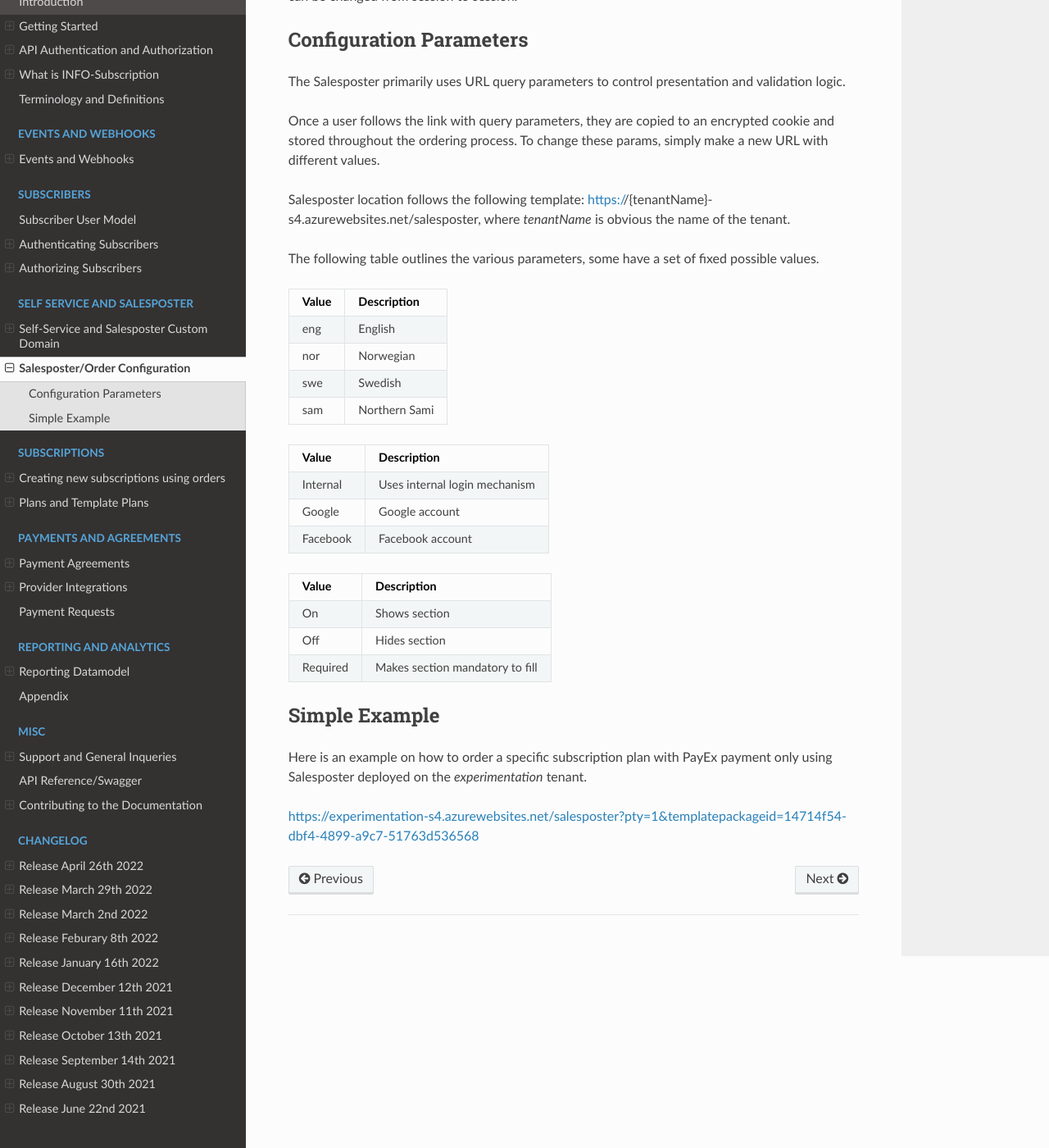
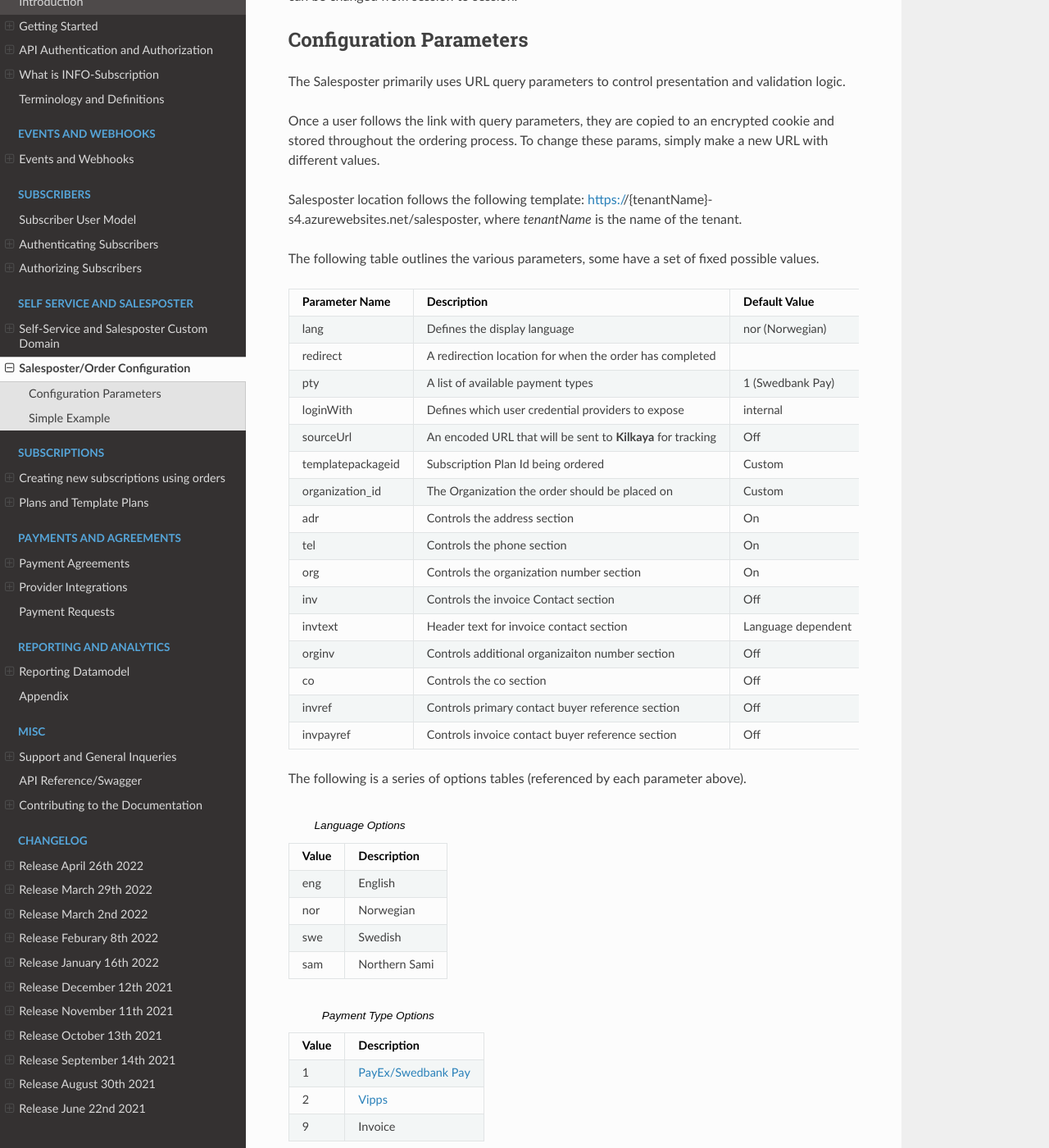
Before and after one commit to infosoftas/info-subscription-doc, a Sphinx documentation site: the page built from source/selfservice/customization.rst, in a window 1280 px wide and 1400 px high, scrolled down 440 px. Shown: the whole window at 82% size. Built offline with Sphinx 7.4.7 and the Read the Docs theme 2.0.0, drawn with Linux system fonts in a browser that asks for light colours; formulas are drawn with MathJax 3; some of the changed text lies outside the part shown.

Commit message:
Fixed a ton of table displaying issues

```diff
--- a/source/selfservice/customization.rst
+++ b/source/selfservice/customization.rst
@@ -18,7 +18,7 @@ The Salesposter primarily uses URL query parameters to control presentation and
 Once a user follows the link with query parameters, they are copied to an encrypted cookie and stored throughout the ordering process.
 To change these params, simply make a new URL with different values.
 
-Salesposter location follows the following template: https://{tenantName}-s4.azurewebsites.net/salesposter, where *tenantName* is obvious the name of the tenant.
+Salesposter location follows the following template: https://{tenantName}-s4.azurewebsites.net/salesposter, where *tenantName* is the name of the tenant.
 
 The following table outlines the various parameters, some have a set of fixed possible values.
 
@@ -29,7 +29,7 @@ The following table outlines the various parameters, some have a set of fixed po
 +-------------------+--------------------------------------------------------------+--------------------+----------------------------------------------------+
 | redirect          | A redirection location for when the order has completed      |                    | Any URL                                            |
 +-------------------+--------------------------------------------------------------+--------------------+----------------------------------------------------+
-| pty               | A list of available payment types                            | 1 ({payex})          | :ref:`Payment Types <paymenttypes>`              |
+| pty               | A list of available payment types                            | 1 (Swedbank Pay)   | :ref:`Payment Types <paymenttypes>`                |
 +-------------------+--------------------------------------------------------------+--------------------+----------------------------------------------------+
 | loginWith         | Defines which user credential providers to expose            | internal           | :ref:`Credential Providers <credentialproviders>`  |
 +-------------------+--------------------------------------------------------------+--------------------+----------------------------------------------------+
@@ -58,51 +58,66 @@ The following table outlines the various parameters, some have a set of fixed po
 | invpayref         | Controls invoice contact buyer reference section             | Off                | :ref:`Mandatory Toggle Options <mandatorytoggle>`  |
 +-------------------+--------------------------------------------------------------+--------------------+----------------------------------------------------+
 
+The following is a series of options tables (referenced by each parameter above).
+
 .. _languages:
-+--------+-------------------+
-|  Value | Description       |
-+========+===================+
-|  eng   |   English         |
-+--------+-------------------+
-|  nor   |  Norwegian        |
-+--------+-------------------+
-|  swe   |   Swedish         |
-+--------+-------------------+
-|  sam   |   Northern Sami   |
-+--------+-------------------+
 
-.. _paymenttpes:
-+----------+--------------+
-|  Value   | Description  |
-+==========+==============+
-|   1      |   {payex}    |
-+----------+--------------+
-|   2      |   {vipps}    |
-+----------+--------------+
-|  9       |   Invoice    |
-+----------+--------------+
+.. list-table:: Language Options
+   :header-rows: 1
+
+   * - Value
+     - Description
+   * - eng
+     - English
+   * - nor
+     - Norwegian
+   * - swe
+     - Swedish
+   * - sam
+     - Northern Sami
+
+.. _paymenttypes:
+
+.. list-table:: Payment Type Options
+   :header-rows: 1
+
+   * - Value
+     - Description
+   * - 1
+     - {payex}
+   * - 2
+     - {vipps}
+   * - 9
+     - Invoice
+
 
 .. _credentialproviders:
-+---------------+----------------------------------------+
-|    Value      |            Description                 |
-+===============+========================================+
-|   Internal    |    Uses internal login mechanism       |
-+---------------+----------------------------------------+
-|    Google     |    Google account                      |
-+---------------+----------------------------------------+
-|   Facebook    |    Facebook account                    |
-+---------------+----------------------------------------+
+
+.. list-table:: Credential Providers
+   :header-rows: 1
+
+   * - Value
+     - Description
+   * - Internal
+     - Uses internal login mechanism ("local" users)
+   * - Google
+     - Google accounts
+   * - Facebook
+     - Facebook accounts
 
 .. _mandatorytoggle:
-+--------------+--------------------------------------+
-|  Value       |     Description                      |
-+==============+======================================+
-|   On         |    Shows section                     |
-+--------------+--------------------------------------+
-|   Off        |    Hides section                     |
-+--------------+--------------------------------------+
-|  Required    |    Makes section mandatory to fill   |
-+--------------+--------------------------------------+
+
+.. list-table:: Optional/Mandatory Toggling Options
+   :header-rows: 1
+
+   * - Value
+     - Description
+   * - On
+     - Shows the section
+   * - Off
+     - Disables/Hides the section
+   * - Required
+     - Shows the section and makes it mandatory to fill
 
 
 Simple Example
```
